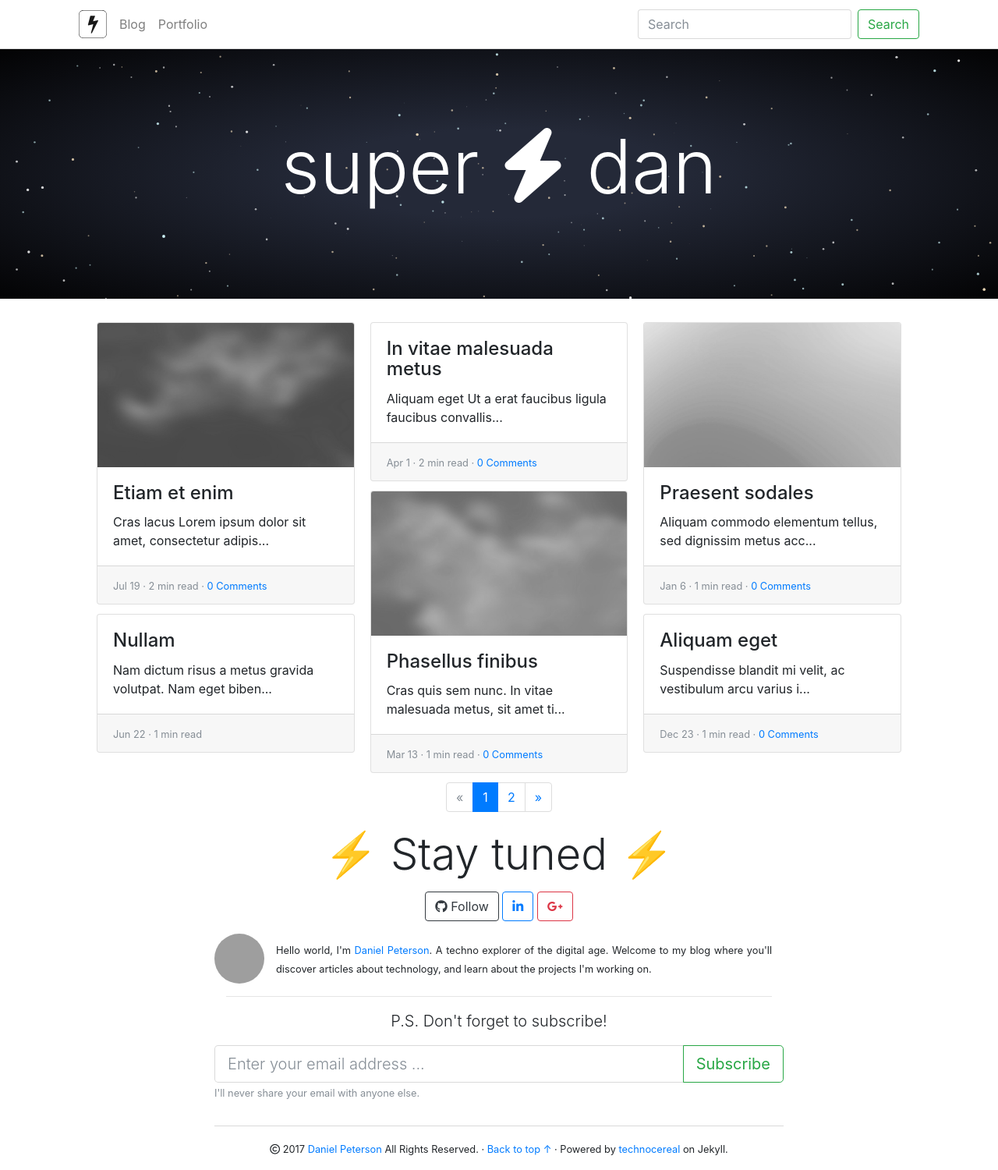
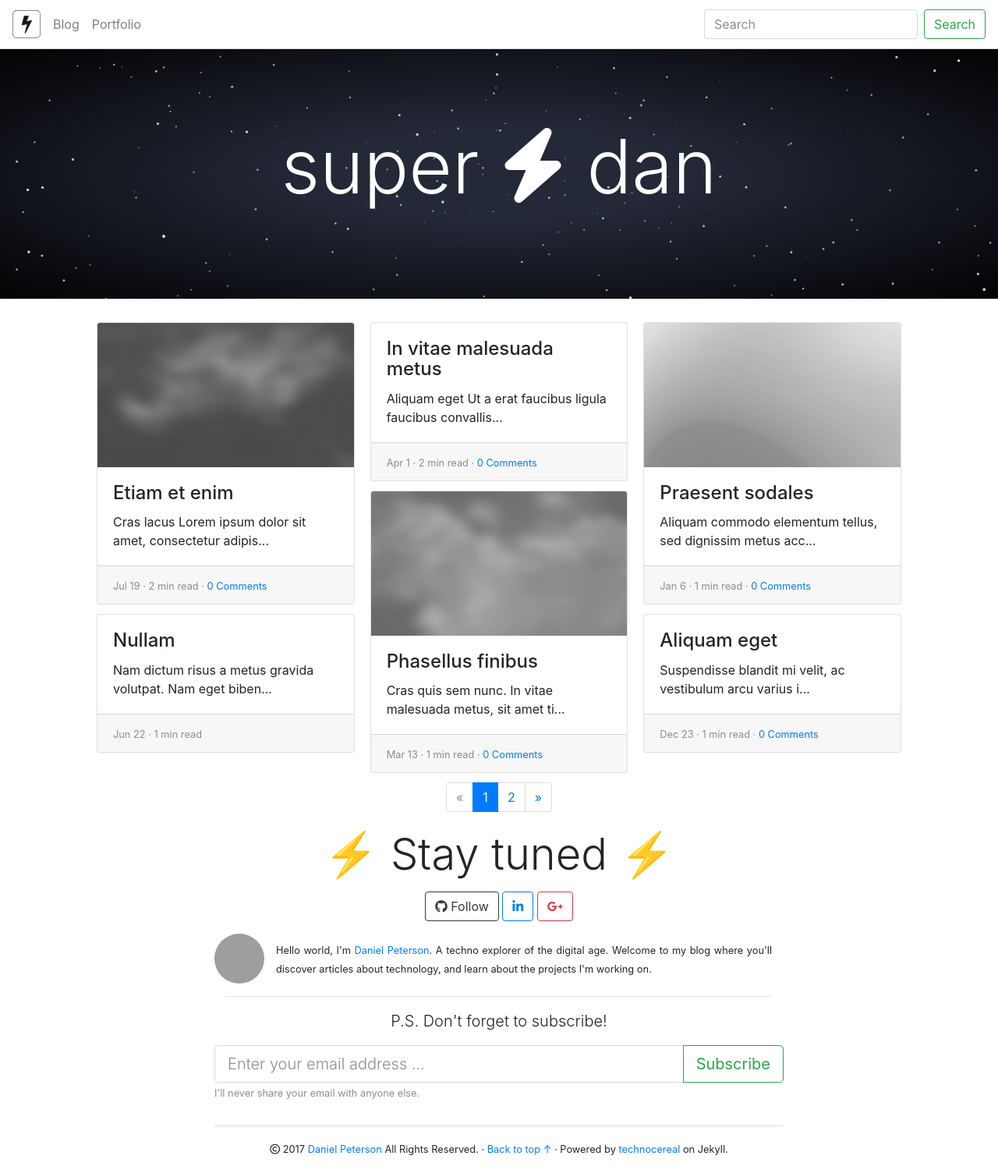
Before and after one commit to danrpts/danrpts.github.io, a Jekyll site: the page built from index.html, in a window 1280 px wide. Shown: the whole page at 78% size. Built offline with Jekyll 4.4.1, drawn with Linux system fonts in a browser that asks for light colours; nearby versions of some CDN libraries; emoji names are drawn with the system emoji font; the list of posts is cut into pages by our own code; comment, search, counter and statistics services are not loaded; grey boxes are pictures that could not be loaded.

Commit message:
removed container from navbar and changed tag to header

```diff
--- a/_includes/header.html
+++ b/_includes/header.html
@@ -1,7 +1,7 @@
 
 <!-- /_includes/header.html -->
 
-<nav class="navbar navbar-expand-lg navbar-light bg-white">
+<header class="navbar navbar-expand-lg navbar-light bg-white">
 
   <a class="navbar-brand mr-0 mr-md-2" href="/" aria-label="{{site.title}}" id="logo">
       <svg class="d-block" width="36" height="36" viewBox="0 0 612 612" xmlns="http://www.w3.org/2000/svg" focusable="false">
@@ -38,4 +38,4 @@
     </form>
 
   </div>
-</nav>
+</header>
--- a/_layouts/post.html
+++ b/_layouts/post.html
@@ -4,9 +4,7 @@ layout: default
 <!-- /_layouts/post.html -->
 
 <div style="border-bottom: 1px solid rgba(0,0,0,0.15);">
-  <div class="container">
-      {% include header.html %}
-  </div>
+    {% include header.html %}
 </div>
 
 <!-- post title -->
--- a/index.html
+++ b/index.html
@@ -4,9 +4,9 @@ layout: default
 <!-- ./index.html -->
 
 <div style="border-bottom: 1px solid rgba(0,0,0,0.15);">
-  <div class="container">
+
       {% include header.html %}
-  </div>
+
 </div>
 
 <!-- post title -->
--- a/portfolio.html
+++ b/portfolio.html
@@ -3,7 +3,9 @@ layout: default
 permalink: /portfolio
 ---
 
-{% include header.html %}
+<div style="border-bottom: 1px solid rgba(0,0,0,0.15);">
+    {% include header.html %}
+</div>
 
 {% include subscribe.html %}
 
--- a/search.html
+++ b/search.html
@@ -3,6 +3,9 @@ layout: default
 permalink: /search
 ---
 
+<div style="border-bottom: 1px solid rgba(0,0,0,0.15);">
+    {% include header.html %}
+</div>
 
 <gcse:searchresults-only></gcse:searchresults-only>
 
```
